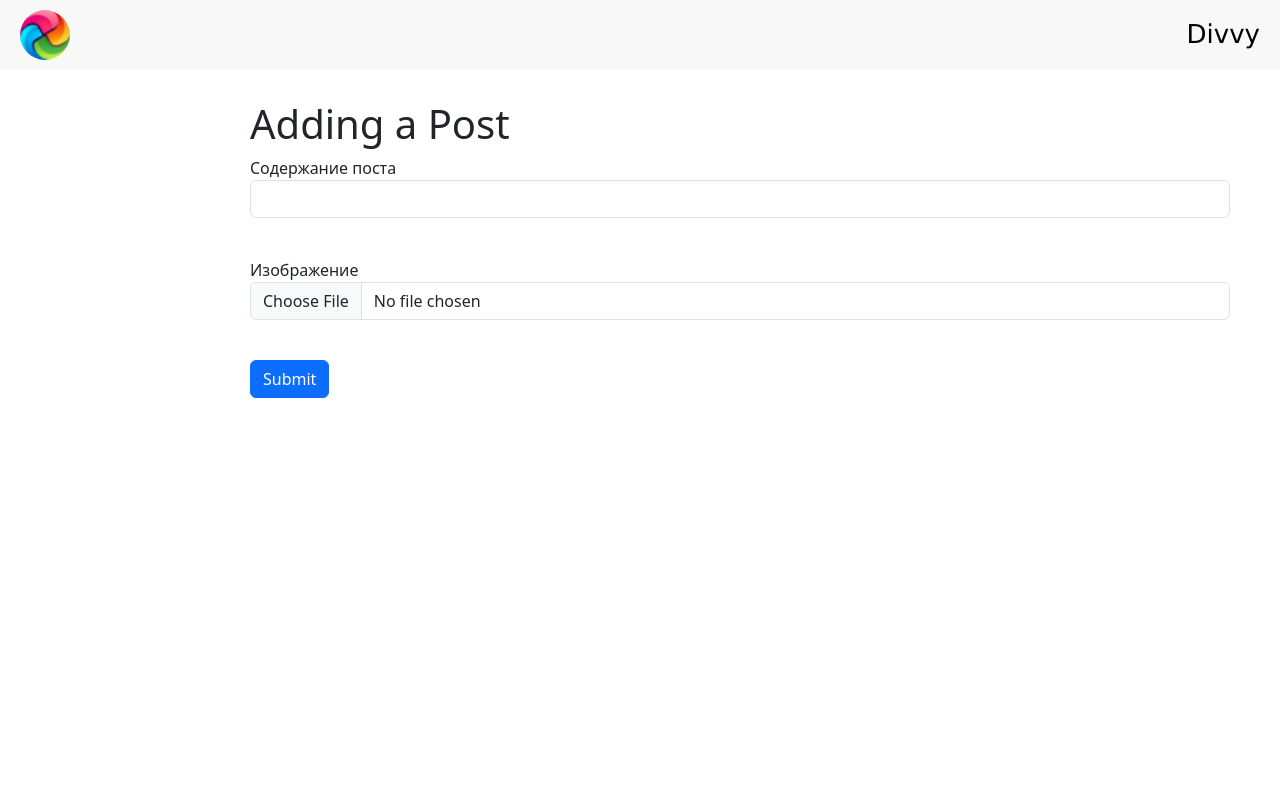
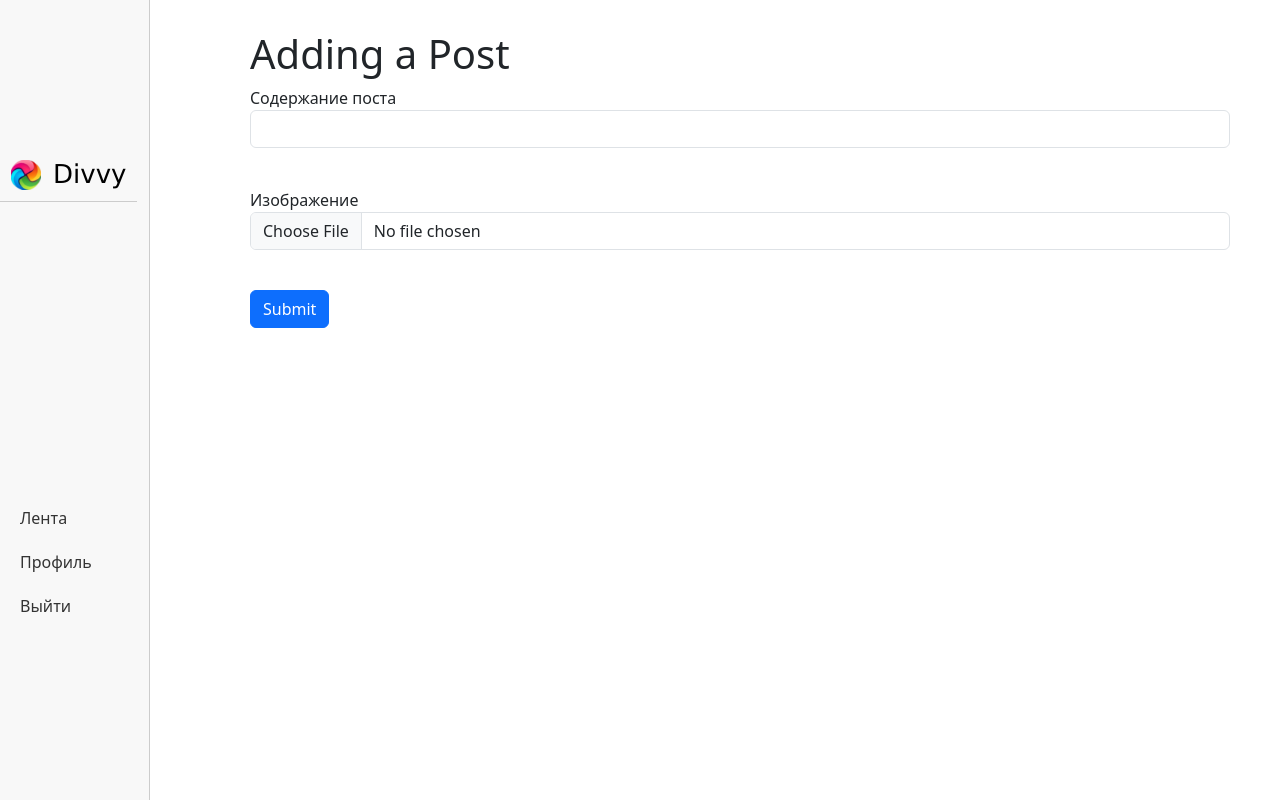
Before and after one commit to afobeus/Dristagram, a Flask app: page /addpost in a window 1280 px wide. Run offline with Flask 3, Linux system fonts and the light colour scheme.

Commit message:
add post and links at authorised_base.html

```diff
--- a/main.py
+++ b/main.py
@@ -35,9 +35,10 @@ def add_post():
         post = Post()
         post.post_text = form.post_text.data
         post.post_picture = f"static/img/post_img_{current_user.posts + 1}.png"
-        current_user.posts += 1
+        user = db_sess.query(User).filter(User.id == current_user.id).first()
         current_user.post.append(post)
         db_sess.merge(current_user)
+        user.posts += 1
         db_sess.commit()
         return redirect("/feed")
     return render_template("add_post.html", title="Добавление поста", form=form)
--- a/templates/add_post.html
+++ b/templates/add_post.html
@@ -1,4 +1,4 @@
-{% extends "base.html" %}
+{% extends "authorised_base.html" %}
 
 {% block content %}
 
--- a/templates/authorised_base.html
+++ b/templates/authorised_base.html
@@ -20,19 +20,20 @@
 <body>
 <nav class="navbar">
   <div class="navbar-brand">
-    <a href="#" class="brand-link">
+    <a href="" class="brand-link">
       <table>
           <tr>
               <td><img src="/static/logo.png" alt="Brand Logo"></td>
               <td><h1 class="brand-name">Divvy</h1></td>
           </tr>
       </table>
+
     </a>
   </div>
   <ul class="nav-links">
-    <li><a href="#">Главная</a></li>
-    <li><a href="#">Профиль</a></li>
-    <li><a href="#">Выйти</a></li>
+    <li><a href="/feed">Лента</a></li>
+    <li><a href="/user/{{ current_user.nickname }}">Профиль</a></li>
+    <li><a href="/logout">Выйти</a></li>
   </ul>
 </nav>
 <!-- Begin page content -->
--- a/templates/feed.html
+++ b/templates/feed.html
@@ -1,4 +1,4 @@
-{% extends "base.html" %}
+{% extends "authorised_base.html" %}
 
 {% block content %}
     {% if current_user.is_authenticated %}
```
Also changed, not shown: db/users.db.
